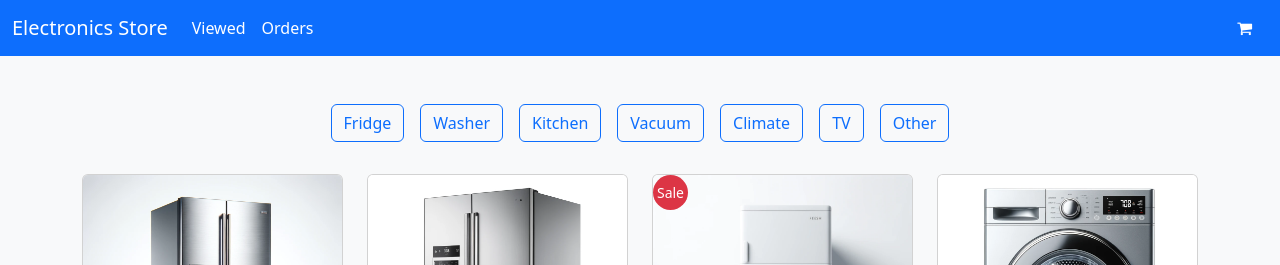
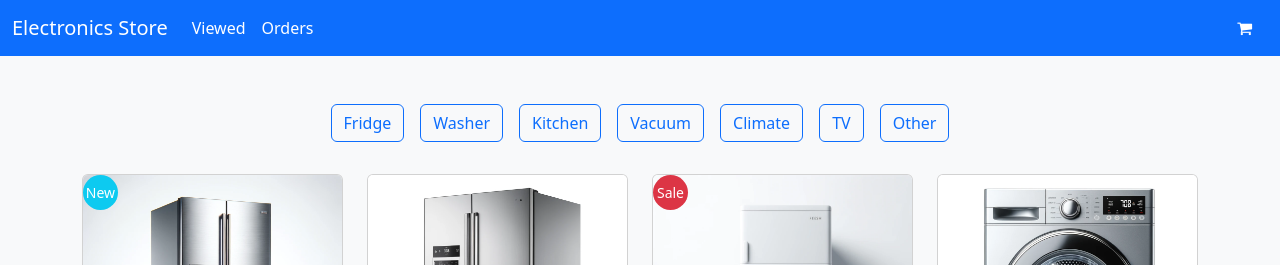
Before and after one commit to KeisukeHoshino/angular-ec, an Angular app: page /home in a window 1280 px wide. Shown: the top 265 px of the page. Built offline with nearby package versions, Linux system fonts and the light colour scheme.

Commit message:
発売日から3ヶ月以前の商品に対してnewバッチを表示

```diff
--- a/src/app/components/home/home.component.ts
+++ b/src/app/components/home/home.component.ts
@@ -188,7 +188,23 @@
     },
   ];
 
+  constructor() {
+    this.productList = this.markNewProducts(this.productList);
+  }
+
   public trackByIndex(index: number, item: any): number {
     return index;
   }
+
+  private markNewProducts(productList: Product[]): Product[] {
+    const referenceDate = new Date('2024-04-01');
+    const threeMonthAgo = new Date(referenceDate);
+    threeMonthAgo.setMonth(threeMonthAgo.getMonth() - 3);
+
+    return productList.map((product) => {
+      const releaseDate = new Date(product.releaseDate);
+      product.isNew = releaseDate > threeMonthAgo;
+      return product;
+    });
+  }
 }
--- a/src/app/components/product-card/product-card.component.html
+++ b/src/app/components/product-card/product-card.component.html
@@ -4,6 +4,12 @@
     class="bg-danger rounded-circle d-flex align-items-center justify-content-center shadow-1-strong"
     style="width: 35px; height: 35px; position: absolute; left: 0;">
     <p class="text-white mb-0 small">Sale</p>
+  </div>
+  <!-- Display 'New' badge if the product is new -->
+  <div *ngIf="product.isNew"
+    class="bg-info rounded-circle d-flex align-items-center justify-content-center shadow-1-strong"
+    style="width: 35px; height: 35px; position: absolute; left: 0;">
+    <p class="text-white mb-0 small">New</p>
   </div>
   <!-- Display product image -->
   <img [src]="product.imageUrl" class="card-img-top" [alt]="product.productName" />
```
